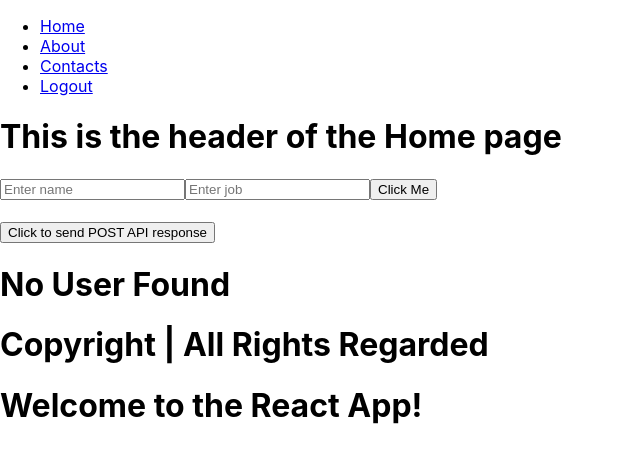
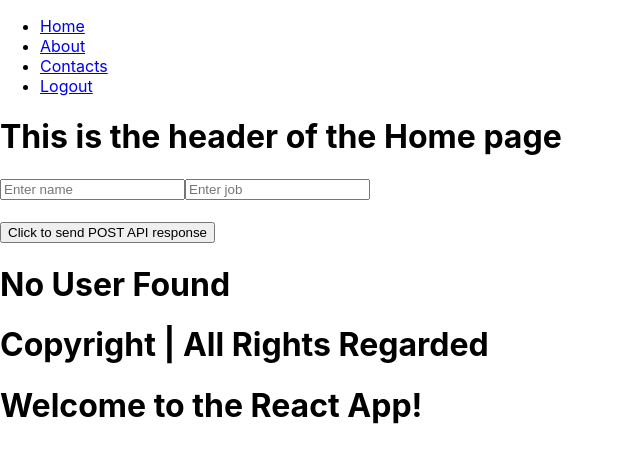
Before and after one commit to ClafgJayKay/Assignments, a React (Create React App) app in the folder first_reactapp/: page / in a window 1280 px wide. Shown: the top 462 px of the page, without its empty margins (0-640 px from the left). Built offline with nearby package versions, Linux system fonts and the light colour scheme.

Commit message:
removed extra button
removed extra button

```diff
--- a/first_reactapp/src/Home.js
+++ b/first_reactapp/src/Home.js
@@ -52,7 +52,6 @@ function Home(){
                     <input onChange= {(e) => setName(e.target.value)} type="text" placeholder="Enter name"/>
                     <input onChange= {(e) => setJob(e.target.value)} type="text" placeholder="Enter job"/>
 
-                    <button onClick={btn_click}> Click Me </button>
                     <h1>{name}{job}</h1>
 
                     <div><button onClick={postAPIResponse}>Click to send POST API response</button></div>
```
